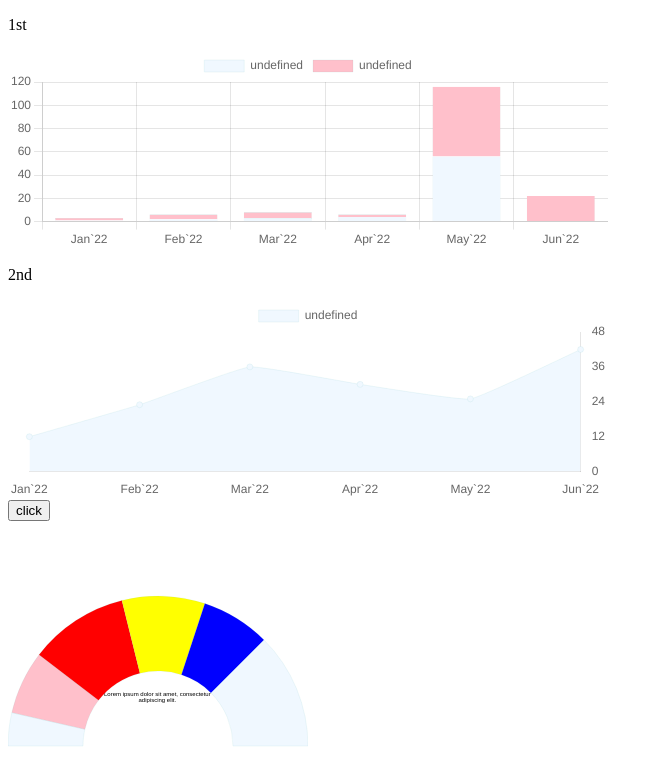
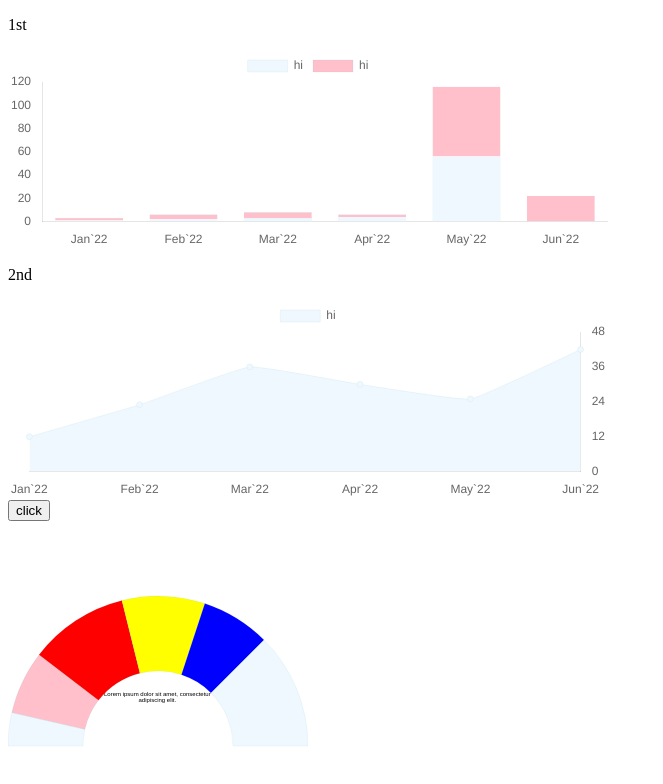
Before and after one commit to marayil/Charts, an Angular app: page / in a window 1280 px wide. Shown: the top 784 px of the page, without its empty margins (0-663 px from the left). Built offline with nearby package versions, Linux system fonts and the light colour scheme.

Commit message:
removed id

```diff
--- a/src/app/charts/chart-helper.ts
+++ b/src/app/charts/chart-helper.ts
@@ -24,18 +24,7 @@ export class ChartHelper {
               labels: labels,
               datasets: getConfig(data,type,backgroundColor),
             },
-            options: {
-              scales:{
-                x:{
-                  stacked:true
-                },
-                y:{
-                  stacked:true
-                }
-              },
-              responsive: true,
-              maintainAspectRatio: false,
-            },
+            options: getOptions()
           };
           chartConfiguration = { ...defaultConfig };
           return chartConfiguration;
@@ -95,16 +84,7 @@ export class ChartHelper {
               datasets:getConfig(data,type, backgroundColor)
             },
 
-            options:{
-              scales:{
-                x:{
-                  stacked:true,
-                  grid:{
-                    display:false
-                  }
-                }
-              }
-            }
+            options:getOptions()
           };
           chartConfiguration = { ...defaultConfig };
           return chartConfiguration;
@@ -121,15 +101,7 @@ export class ChartHelper {
               labels: labels,
               datasets:getConfig(data,type, backgroundColor),
             },
-            options: {
-              scales:{
-                x:{
-                  stacked:true
-                }
-              },
-              responsive: false,
-              maintainAspectRatio: false,
-            },
+            options: getOptions()
           };
           chartConfiguration = { ...defaultConfig };
           return chartConfiguration;
@@ -147,12 +119,14 @@ export class ChartHelper {
             options: {
               responsive:false,
               maintainAspectRatio: true,
-              aspectRatio:1|1,
               circumference: chartType === ChartTypes.GAUGE ? 180 : 360,
               rotation: chartType === ChartTypes.GAUGE ? -90 :0,
                 plugins:{
+
                   tooltip:{
-                    enabled:false,
+                    enabled:true,
+
+
                   },
                   legend:{
                     display:false,
@@ -192,9 +166,35 @@ function getConfig(data:Array<any>,types:Array<any>,backgroundColor?:any){
       fill:fillValue,
       borderColor:'rgb(90, 182, 176)',
       tension:tension,
-      borderWidth:0.1
+      borderWidth:0.1,
+      label:'hi'
     }
     datasetToUse.push(dats)
   }
   return datasetToUse
 }
+
+function getOptions(){
+  let options={
+
+      scales:{
+        x:{
+          grid:{
+            display:false
+          },
+          stacked:true
+        },
+        y:{
+          grid:{
+            display:false
+          },
+          stacked:true
+        }
+      },
+      responsive: true,
+      maintainAspectRatio: false,
+    };
+
+
+  return options
+}
--- a/src/app/charts/charts.component.ts
+++ b/src/app/charts/charts.component.ts
@@ -13,10 +13,10 @@ export class ChartsComponent implements AfterViewInit {
   @Input() options!: Array<string>;
   @Input() data!: Array<Array<number>>;
   @Input() chartLabels!: Array<string>;
-  @Input() chartId!: string;
+  // @Input() chartId!: string;
   @Input() backgroundColor!: Array<string>;
-  @Input() height!: string;
-  @Input() width!: string;
+  @Input() height?: string;
+  @Input() width?: string;
   @Input() ngStyle!: { [klass: string]: any; };
   // @Output() dataChange= new EventEmitter();
   @ViewChild('chartsModel') chartsModel: ElementRef<HTMLCanvasElement> | undefined;
--- a/src/app/output-test/output-test.component.html
+++ b/src/app/output-test/output-test.component.html
@@ -1,16 +1,16 @@
 <div id="container">
     <div id="graph-1">
         <p>1st</p>
-        <app-charts [chartId]="id[0]" [options]="type" [data]="sample" [chartLabels]="labels" [backgroundColor]="backgroundColor" [height]="height" [width]="width"></app-charts>
+        <app-charts [options]="type" [data]="sample" [chartLabels]="labels" [backgroundColor]="backgroundColor" [height]="height" [width]="width"></app-charts>
     </div>
     <div id="graph-2">
         <p>2nd</p>
-        <app-charts [chartId]='id[1]' [options]='type2' [data]='sample2' [chartLabels]="labels" [backgroundColor]="backgroundColor" [height]="height" [width]="width"></app-charts>
+        <app-charts [options]='type2' [data]='sample2' [chartLabels]="labels" [backgroundColor]="backgroundColor" [height]="height" [width]="width"></app-charts>
         <button (click)="onClick()" >click</button>
 
     </div>
     <div>
-        <app-charts [chartId]='id[2]' [options]='type3' [data]='sample2' [chartLabels]="labels" [backgroundColor]="backgroundColor" [height]="height" [width]="width"></app-charts>
+        <app-charts [options]='type3' [data]='sample2' [chartLabels]="labels" [backgroundColor]="backgroundColor" [height]="height" [width]="width"></app-charts>
 
     </div>
 </div>
```
